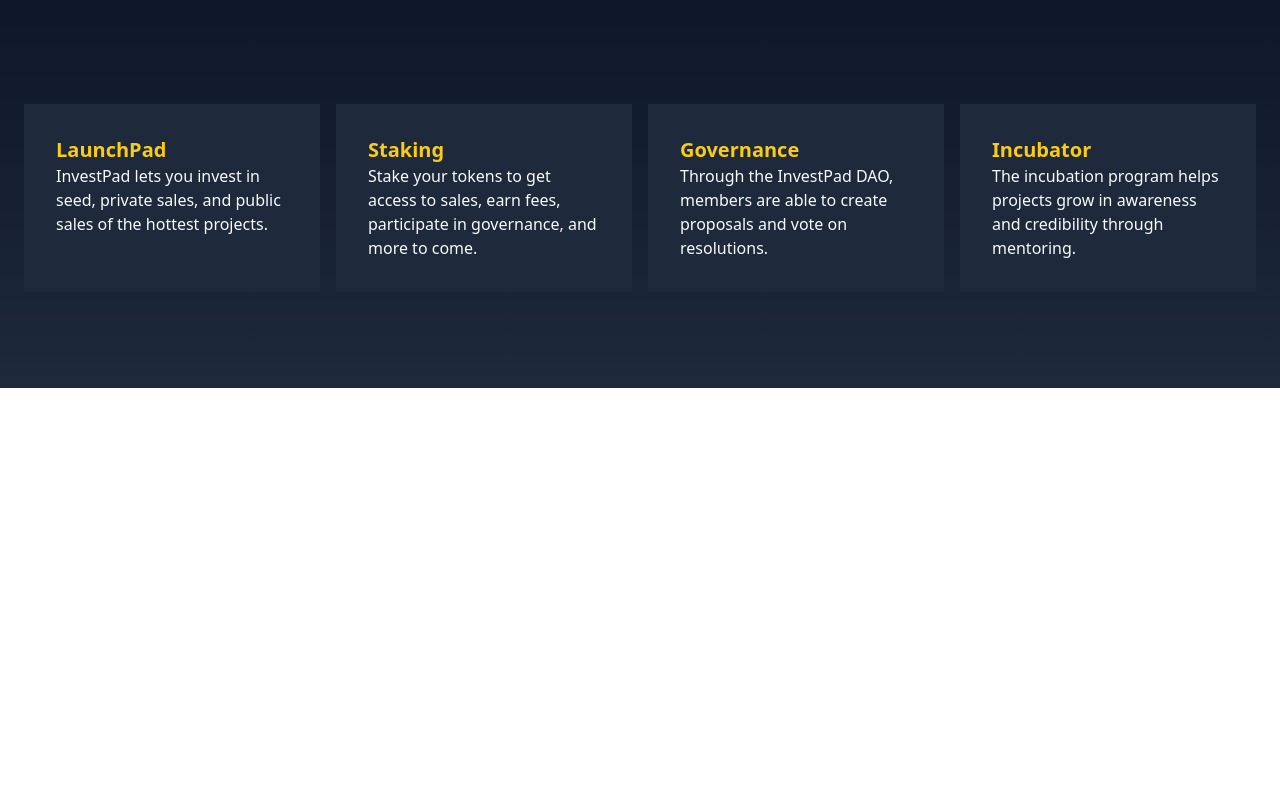
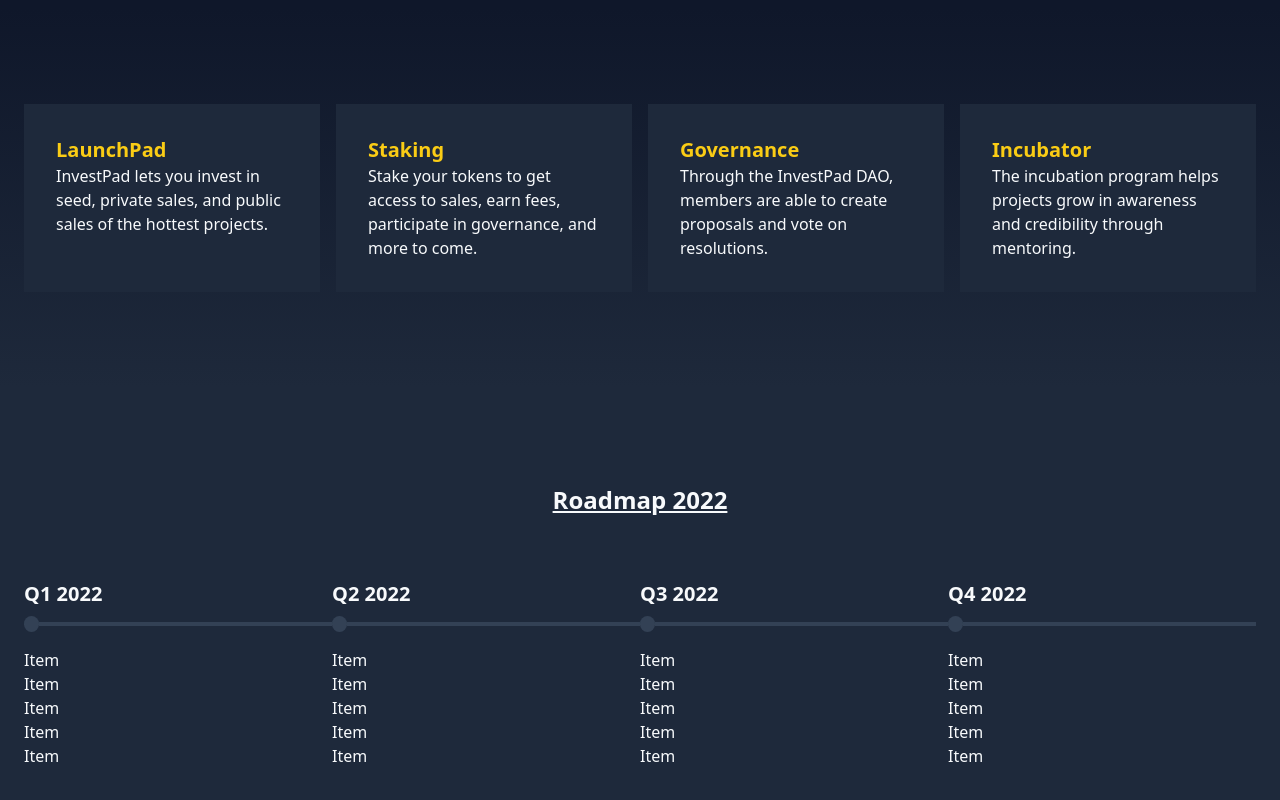
Before and after one commit to investpad/investpad-website, a React (Create React App) app: page / in a window 1280 px wide. Shown: the part 482-1282 px from the top of the page. Before the commit the page ends 870 px from the top, so only its background shows below. Built offline with nearby package versions, Linux system fonts and the light colour scheme.

Commit message:
added roadmap

```diff
--- a/src/App.js
+++ b/src/App.js
@@ -2,6 +2,7 @@
 import Header from "./sections/Header";
 import Hero from "./sections/Hero";
 import Overview from "./sections/Overview";
+import Roadmap from "./sections/Roadmap";
 
 function App() {
   return (
@@ -9,6 +10,7 @@
       <Header />
       <Hero />
       <Overview />
+      <Roadmap />
     </>
   );
 }
--- a/src/sections/Header.js
+++ b/src/sections/Header.js
@@ -107,6 +107,7 @@
 
 function Header() {
   return (
+    <header className="sticky top-0 z-50">
     <Popover className="relative bg-white">
       <div className="container mx-auto px-4 sm:px-6">
         <div className="flex justify-between items-center border-b-2 border-gray-100 py-6 md:justify-start md:space-x-10">
@@ -117,6 +118,7 @@
         </div>
       </div>
     </Popover>
+    </header>
   );
 }
 
--- /dev/null
+++ b/src/sections/Roadmap.js
@@ -0,0 +1,110 @@
+import Section from "../components/Section"
+
+const items = [
+  {
+    name: "Q1 2022",
+    list: [
+      { name: "Item", status: false },
+      { name: "Item", status: false },
+      { name: "Item", status: false },
+      { name: "Item", status: false },
+      { name: "Item", status: false },
+    ]
+  },
+  {
+    name: "Q2 2022",
+    list: [
+      { name: "Item", status: false },
+      { name: "Item", status: false },
+      { name: "Item", status: false },
+      { name: "Item", status: false },
+      { name: "Item", status: false },
+    ]
+  },
+  {
+    name: "Q3 2022",
+    list: [
+      { name: "Item", status: false },
+      { name: "Item", status: false },
+      { name: "Item", status: false },
+      { name: "Item", status: false },
+      { name: "Item", status: false },
+    ]
+  },
+  {
+    name: "Q4 2022",
+    list: [
+      { name: "Item", status: false },
+      { name: "Item", status: false },
+      { name: "Item", status: false },
+      { name: "Item", status: false },
+      { name: "Item", status: false },
+    ]
+  },
+  // {
+  //   name: "Q1 2023",
+  //   list: [
+  //     { name: "Item", status: false },
+  //     { name: "Item", status: false },
+  //     { name: "Item", status: false },
+  //     { name: "Item", status: false },
+  //     { name: "Item", status: false },
+  //   ]
+  // },
+  // {
+  //   name: "Q2 2023",
+  //   list: [
+  //     { name: "Item", status: false },
+  //     { name: "Item", status: false },
+  //     { name: "Item", status: false },
+  //     { name: "Item", status: false },
+  //     { name: "Item", status: false },
+  //   ]
+  // },
+  // {
+  //   name: "Q3 2023",
+  //   list: [
+  //     { name: "Item", status: false },
+  //     { name: "Item", status: false },
+  //     { name: "Item", status: false },
+  //     { name: "Item", status: false },
+  //     { name: "Item", status: false },
+  //   ]
+  // },
+]
+
+function ListItem({ name, status }) {
+  return (
+    <li>{name}</li>
+  )
+}
+
+function Item({ name, list }) {
+  return (
+    <div className="flex-none w-2/3 md:w-2/5 lg:w-1/4">
+      <h4 className="text-slate-50 text-xl font-semibold">{name}</h4>
+      <div className="mt-2 flex items-center">
+        <div class="w-4 h-4 bg-slate-700 rounded-full" />
+        <div class="w-full h-1 bg-slate-700" />
+      </div>
+      <ul class="mt-4 list-none text-slate-50">
+        {list.map(({ name, status }, key) => <ListItem key={key} name={name} status={status} />)}
+      </ul>
+    </div>
+  )
+}
+
+function Roadmap() {
+  return (
+    <Section variant="light">
+      <div className="container mx-auto px-4 sm:px-6">
+        <h2 className="mb-16 text-slate-50 text-2xl text-center underline font-semibold">Roadmap 2022</h2>
+        <div class="overflow-x-auto flex pb-8">
+          {items.map(({ name, list }, key) => <Item key={key} name={name} list={list} />)}
+        </div>
+      </div>
+    </Section>
+  )
+}
+
+export default Roadmap
```
